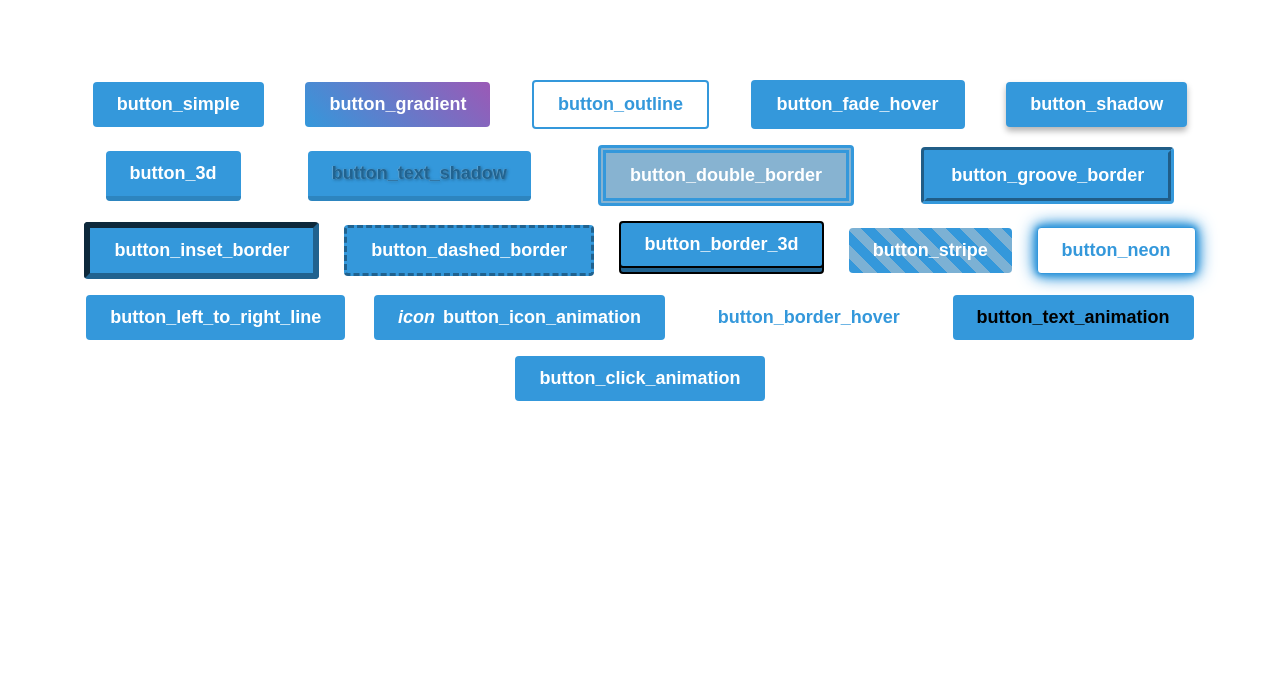
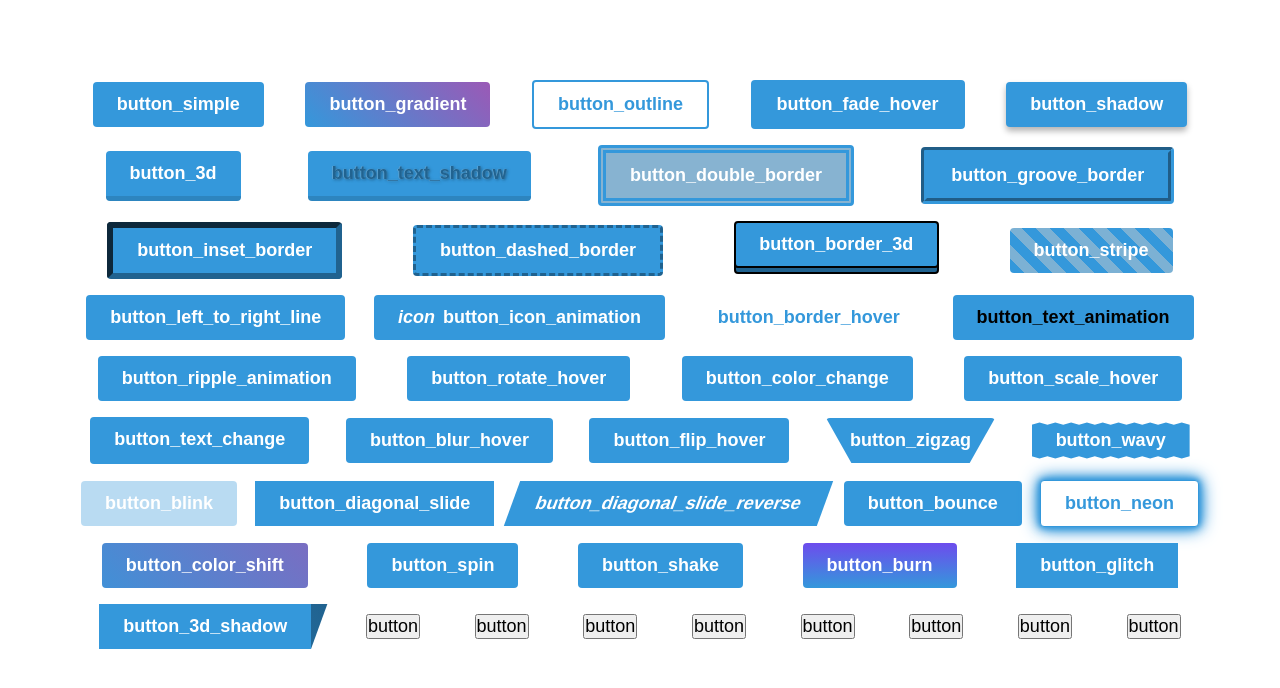
Before and after one commit to lewKcoder/front-template, a Next.js app: page /buttons in a window 1280 px wide. Shown: the top 688 px of the page. Built offline with nearby package versions, Linux system fonts and the light colour scheme.

Commit message:
Added new styles

```diff
--- a/src/layouts/buttons/buttons.tsx
+++ b/src/layouts/buttons/buttons.tsx
@@ -19,7 +19,6 @@ export const Buttons: FunctionComponent = () => {
         <span>button_border_3d</span>
       </button>
       <button className={styles.button_stripe}>button_stripe</button>
-      <button className={styles.button_neon}>button_neon</button>
       <button className={styles.button_left_to_right_line}>button_left_to_right_line</button>
       <button className={styles.button_icon_animation}>
         <i>icon</i>button_icon_animation
@@ -28,7 +27,39 @@ export const Buttons: FunctionComponent = () => {
       <button className={styles.button_text_animation}>
         <span>button_text_animation</span>
       </button>
-      <button className={styles.button_click_animation}>button_click_animation</button>
+      <button className={styles.button_ripple_animation}>button_ripple_animation</button>
+      <button className={styles.button_rotate_hover}>button_rotate_hover</button>
+      <button className={styles.button_color_change}>button_color_change</button>
+      <button className={styles.button_scale_hover}>button_scale_hover</button>
+      <button className={styles.button_text_change}>
+        <span className={styles.original}>button_text_change</span>
+        <span className={styles.hover}>Hello!</span>
+      </button>
+      <button className={styles.button_blur_hover}>button_blur_hover</button>
+      <button className={styles.button_flip_hover}>button_flip_hover</button>
+      <button className={styles.button_zigzag}>button_zigzag</button>
+      <button className={styles.button_wavy}>button_wavy</button>
+      <button className={styles.button_blink}>button_blink</button>
+      <button className={styles.button_diagonal_slide}>button_diagonal_slide</button>
+      <button className={styles.button_diagonal_slide_reverse}>
+        button_diagonal_slide_reverse
+      </button>
+      <button className={styles.button_bounce}>button_bounce</button>
+      <button className={styles.button_neon}>button_neon</button>
+      <button className={styles.button_color_shift}>button_color_shift</button>
+      <button className={styles.button_spin}>button_spin</button>
+      <button className={styles.button_shake}>button_shake</button>
+      <button className={styles.button_burn}>button_burn</button>
+      <button className={styles.button_glitch}>button_glitch</button>
+      <button className={styles.button_3d_shadow}>button_3d_shadow</button>
+      <button className={styles.button}>button</button>
+      <button className={styles.button}>button</button>
+      <button className={styles.button}>button</button>
+      <button className={styles.button}>button</button>
+      <button className={styles.button}>button</button>
+      <button className={styles.button}>button</button>
+      <button className={styles.button}>button</button>
+      <button className={styles.button}>button</button>
     </div>
   );
 };
--- a/src/layouts/buttons/styles.module.scss
+++ b/src/layouts/buttons/styles.module.scss
@@ -186,20 +186,6 @@ $color-primary-dark-2: #20628f;
     }
   }
 
-  &_neon {
-    @include style-common;
-
-    background-color: #fff;
-    color: $color-primary;
-    border: 1px solid $color-primary;
-    box-shadow: 0 0 5px $color-primary, 0 0 10px $color-primary, 0 0 15px $color-primary,
-      0 0 20px $color-primary;
-
-    &:hover {
-      background-color: #d2eefe;
-    }
-  }
-
   &_left_to_right_line {
     @include style-common;
 
@@ -292,7 +278,7 @@ $color-primary-dark-2: #20628f;
     }
   }
 
-  &_click_animation {
+  &_ripple_animation {
     @include style-common;
 
     background-color: $color-primary;
@@ -318,4 +304,349 @@ $color-primary-dark-2: #20628f;
       height: 400%;
     }
   }
+
+  &_rotate_hover {
+    @include style-common;
+
+    &:hover {
+      transform: rotate(20deg);
+    }
+  }
+
+  &_color_change {
+    @include style-common;
+
+    &:hover {
+      background-color: #8bc34a;
+    }
+  }
+
+  &_scale_hover {
+    @include style-common;
+
+    &:hover {
+      transform: scale(1.2);
+    }
+  }
+
+  &_text_change {
+    @include style-common;
+
+    height: 47px;
+    overflow: hidden;
+    position: relative;
+
+    span.original {
+      display: block;
+      transition: transform 0.3s;
+    }
+
+    span.hover {
+      display: block;
+      transform: translateY(100%);
+      transition: transform 0.3s;
+    }
+
+    &:hover span.original {
+      transform: translateY(-200%);
+    }
+
+    &:hover span.hover {
+      transform: translateY(-100%);
+    }
+  }
+
+  &_blur_hover {
+    @include style-common;
+
+    &:hover {
+      filter: blur(3px);
+    }
+  }
+
+  &_flip_hover {
+    @include style-common;
+
+    perspective: 1000px;
+    position: relative;
+
+    &:before {
+      content: 'Hovered!';
+      position: absolute;
+      top: 0;
+      left: 0;
+      right: 0;
+      bottom: 0;
+      background-color: #8bc34a;
+      color: #ffffff;
+      transform: rotateY(180deg);
+      backface-visibility: hidden;
+    }
+
+    &:hover:before {
+      transform: rotateY(0deg);
+    }
+  }
+
+  &_zigzag {
+    @include style-common;
+
+    clip-path: polygon(0% 0%, 100% 0%, 85% 100%, 15% 100%);
+  }
+
+  &_wavy {
+    @include style-common;
+
+    clip-path: polygon(
+      0% 15%,
+      5% 10%,
+      10% 15%,
+      15% 10%,
+      20% 15%,
+      25% 10%,
+      30% 15%,
+      35% 10%,
+      40% 15%,
+      45% 10%,
+      50% 15%,
+      55% 10%,
+      60% 15%,
+      65% 10%,
+      70% 15%,
+      75% 10%,
+      80% 15%,
+      85% 10%,
+      90% 15%,
+      95% 10%,
+      100% 15%,
+      100% 85%,
+      95% 90%,
+      90% 85%,
+      85% 90%,
+      80% 85%,
+      75% 90%,
+      70% 85%,
+      65% 90%,
+      60% 85%,
+      55% 90%,
+      50% 85%,
+      45% 90%,
+      40% 85%,
+      35% 90%,
+      30% 85%,
+      25% 90%,
+      20% 85%,
+      15% 90%,
+      10% 85%,
+      5% 90%,
+      0% 85%
+    );
+  }
+
+  &_blink {
+    @include style-common;
+
+    animation: blink 1.5s infinite alternate;
+
+    @keyframes blink {
+      0%,
+      100% {
+        opacity: 1;
+      }
+      50% {
+        opacity: 0.3;
+      }
+    }
+  }
+
+  &_diagonal_slide {
+    @include style-common;
+
+    border-radius: 0;
+
+    &:hover {
+      transform: skewX(-20deg);
+    }
+  }
+
+  &_diagonal_slide_reverse {
+    @include style-common;
+
+    border-radius: 0;
+
+    transform: skewX(-20deg);
+    &:hover {
+      transform: skewX(0);
+    }
+  }
+
+  &_bounce {
+    @include style-common;
+
+    &:hover {
+      animation: bounce 0.5s;
+    }
+
+    @keyframes bounce {
+      0%,
+      20%,
+      50%,
+      80%,
+      100% {
+        transform: translateY(0);
+      }
+      40% {
+        transform: translateY(-10px);
+      }
+      60% {
+        transform: translateY(-5px);
+      }
+    }
+  }
+
+  &_neon {
+    @include style-common;
+
+    background-color: #fff;
+    color: $color-primary;
+    border: 1px solid $color-primary;
+    box-shadow: 0 0 5px $color-primary, 0 0 10px $color-primary, 0 0 15px $color-primary,
+      0 0 20px $color-primary;
+
+    &:hover {
+      box-shadow: 0 0 15px $color-primary, 0 0 20px $color-primary, 0 0 30px $color-primary,
+        0 0 40px $color-primary;
+    }
+  }
+
+  &_color_shift {
+    @include style-common;
+
+    background: linear-gradient(45deg, $color-primary, #9b59b6);
+    background-size: 200% 100%;
+    animation: gradient 5s infinite;
+
+    @keyframes gradient {
+      0% {
+        background-position: 0% 50%;
+      }
+      50% {
+        background-position: 100% 50%;
+      }
+      100% {
+        background-position: 0% 50%;
+      }
+    }
+  }
+
+  &_spin {
+    @include style-common;
+
+    &:hover {
+      transform: rotate(360deg);
+    }
+  }
+
+  &_shake {
+    @include style-common;
+
+    &:hover {
+      animation: shake 0.5s;
+    }
+
+    @keyframes shake {
+      0%,
+      100% {
+        transform: translateX(0);
+      }
+      10%,
+      30%,
+      50%,
+      70%,
+      90% {
+        transform: translateX(-10px);
+      }
+      20%,
+      40%,
+      60%,
+      80% {
+        transform: translateX(10px);
+      }
+    }
+  }
+
+  &_burn {
+    @include style-common;
+
+    background: linear-gradient(0deg, $color-primary, #a600ff);
+    background-size: 100% 200%;
+    background-position: 0% 100%;
+
+    &:hover {
+      background-position: 0% 0%;
+    }
+  }
+
+  &_glitch {
+    @include style-common;
+
+    border-radius: 0;
+
+    &:hover {
+      animation: glitch 5s;
+    }
+
+    @keyframes glitch {
+      0%,
+      100% {
+        transform: translateX(0);
+        clip-path: polygon(0 0, 100% 0, 100% 100%, 0 100%);
+      }
+      5% {
+        transform: translateX(-5px);
+        clip-path: polygon(0 5%, 100% 5%, 100% 55%, 0 55%);
+      }
+      10% {
+        transform: translateX(5px);
+        clip-path: polygon(0 25%, 100% 25%, 100% 75%, 0 75%);
+      }
+      15% {
+        transform: translateX(-5px);
+        clip-path: polygon(0 15%, 100% 15%, 100% 65%, 0 65%);
+      }
+      20% {
+        transform: translateX(5px);
+        clip-path: polygon(0 35%, 100% 35%, 100% 85%, 0 85%);
+      }
+      25% {
+        transform: translateX(0);
+        clip-path: polygon(0 0, 100% 0, 100% 100%, 0 100%);
+      }
+    }
+  }
+
+  &_3d_shadow {
+    @include style-common;
+
+    position: relative;
+    border-radius: 0;
+
+    &:before {
+      content: '';
+      position: absolute;
+      top: 0;
+      left: 0;
+      width: 100%;
+      height: 100%;
+      z-index: -1;
+      background: linear-gradient(45deg, $color-primary-dark, $color-primary-dark-2);
+      transform: skewX(-20deg);
+      transform-origin: bottom left;
+      transition: transform 0.5s;
+    }
+
+    &:hover:before {
+      transform: skewX(20deg);
+    }
+  }
 }
```
